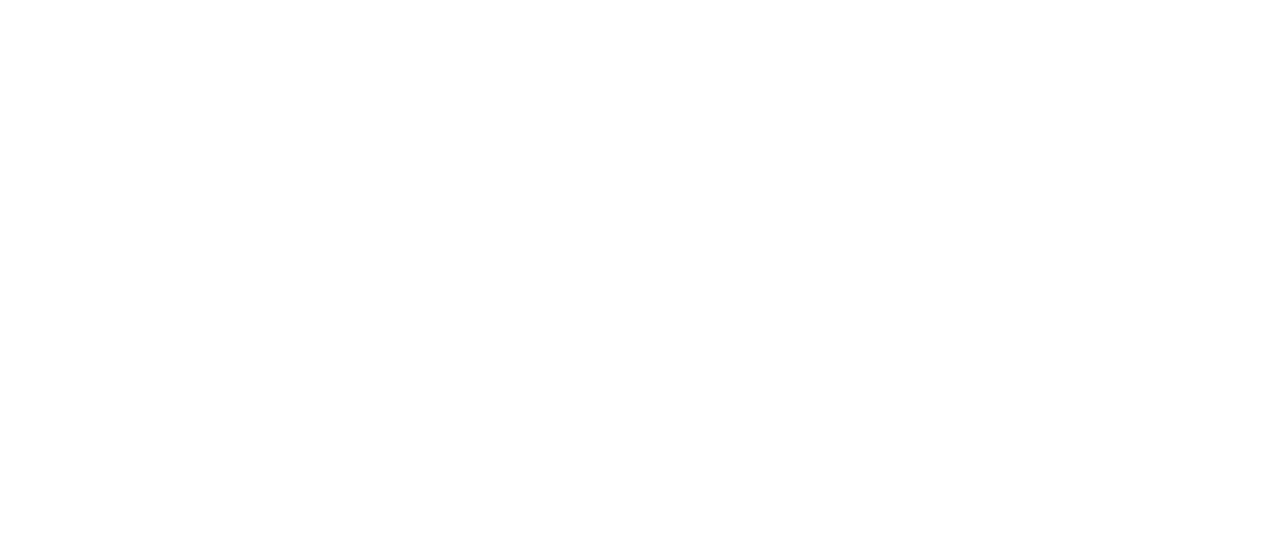
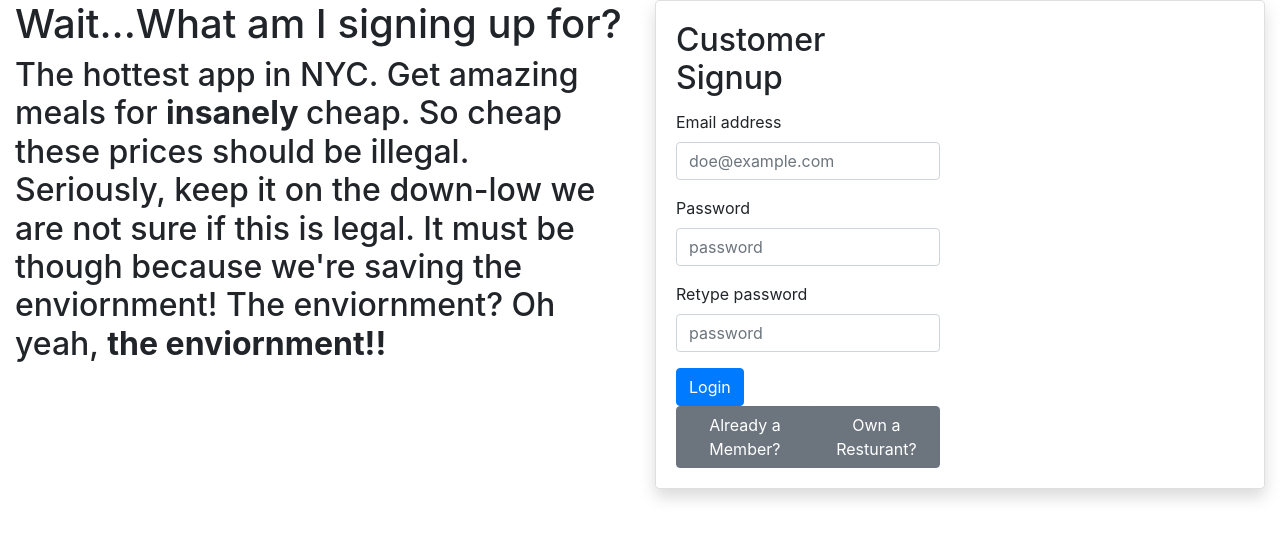
Before and after one commit to pkranz1/food-chase, a React (Create React App) app in the folder client/: page / in a window 1280 px wide. Shown: the top 538 px of the page. Built offline with nearby package versions, Linux system fonts and the light colour scheme.

Commit message:
reformatted signup and login aspects

```diff
--- a/client/src/App.js
+++ b/client/src/App.js
@@ -9,17 +9,17 @@
 
 import Navigation from './components/Navigation';
 import CustomerSignupPage from './pages/CustomerSignupPage';
+import LoginPage from './pages/LoginPage';
 import WrongPage from './components/WrongPage';
 
 function App() {
   return(
     <Router>
       <div className="container-fluid">
-        <div>
-          <Switch>
-            <Route path="/Login" component={ CustomerSignupPage }/>
-          </Switch>
-        </div>
+        <Switch>
+          <Route path="/login" component={ LoginPage } />
+          <Route path="/" component={ CustomerSignupPage }/>
+        </Switch>
       </div>
     </Router>
   );
--- a/client/src/components/LoginForm.js
+++ b/client/src/components/LoginForm.js
@@ -2,11 +2,11 @@
 
 function LoginForm({ email, password, handleEmailChange, handlePasswordChange }) {
   return(
-    <div className="container-fluid">
+    <div>
       <div className="form-group">
         <label>Email address</label>
         <input
-          className="form-control w-50"
+          className="form-control"
           name="email"
           type="email"
           placeholder="doe@example.com"
@@ -17,7 +17,7 @@
       <div className="form-group">
         <label>Password</label>
         <input
-          className="form-control w-50"
+          className="form-control"
           name="password"
           type="password"
           placeholder="password"
--- a/client/src/components/SignupForm.js
+++ b/client/src/components/SignupForm.js
@@ -5,7 +5,7 @@
   handleEmailChange, handlePasswordchange, handleRetypedPassword }) {
 
   return(
-    <div className="container-fluid">
+    <div className="form-group">
       <LoginForm
         email={ email }
         password={ password }
@@ -15,7 +15,7 @@
       <div className="form-group">
         <label>Retype password</label>
         <input
-          className="form-control w-50"
+          className="form-control"
           name="retyped-password"
           type="password"
           placeholder="password"
--- a/client/src/pages/CustomerSignupPage.js
+++ b/client/src/pages/CustomerSignupPage.js
@@ -1,6 +1,6 @@
 import React from 'react';
 import { Navlink } from 'react-router-dom';
-import LoginForm from '../components/LoginForm';
+import SignupForm from '../components/SignupForm';
 
 class CustomerSignupPage extends React.Component {
   constructor(props) {
@@ -36,33 +36,37 @@
 
   render() {
     return(
-      <div className="container card w-50 p-3 my-auto mx-auto rounded-lg shadow">
-        <div className="card-body">
-          <h2 className="card-title text-center">Customer Signup</h2>
-          <form>
-            <LoginForm
-              email={ this.state.email }
-              password={ this.state.password }
-              handleEmailChange={ this.handleEmailChange }
-              handlePasswordChange={ this.handlePasswordChange }
-            />
-            <div className={ `form-group ${ this.props.hide }` }>
-              <label>Retype Password</label>
-              <input
-                className="form-control w-50"
-                name="retype-password"
-                type="password"
-                value={ this.state.retypedPassword }
-                onChange= { ({ target }) => this.handleRetypedPasswordChange(target.value) }
+      <div className="row">
+      <div className="col-6">
+        <h1>Wait...What am I signing up for?</h1>
+        <h2>The hottest app in NYC. Get amazing meals for <strong>insanely </strong>
+          cheap. So cheap these prices should be illegal. Seriously, keep it on the down-low
+          we are not sure if this is legal. It must be though because we're saving the
+          enviornment! The enviornment? Oh yeah, <strong>the enviornment!!</strong>
+        </h2>
+      </div>
+      <div className="col-6">
+        <div className="card my-auto mx-auto rounded-lg shadow">
+          <div className="card-body w-50">
+            <h2 className="card-title">Customer Signup</h2>
+            <form>
+              <SignupForm
+                email={ this.state.email }
+                password={ this.state.password }
+                retypedPassword={ this.state.retypedPassword }
+                handleEmailChange={ this.handleEmailChange }
+                handlePasswordchange={ this.handlePasswordChange }
+                handleRetypedPassword={ this.handleRetypedPasswordChange }
               />
-            </div>
-            <button className="btn btn-primary">Login</button>
+                <button className="btn btn-primary">Login</button>
             </form>
             <div className="btn-group" role="group">
               <button className="btn btn-secondary">Already a Member?</button>
               <button className="btn btn-secondary">Own a Resturant?</button>
             </div>
           </div>
+        </div>
+      </div>
       </div>
     );
 
```
